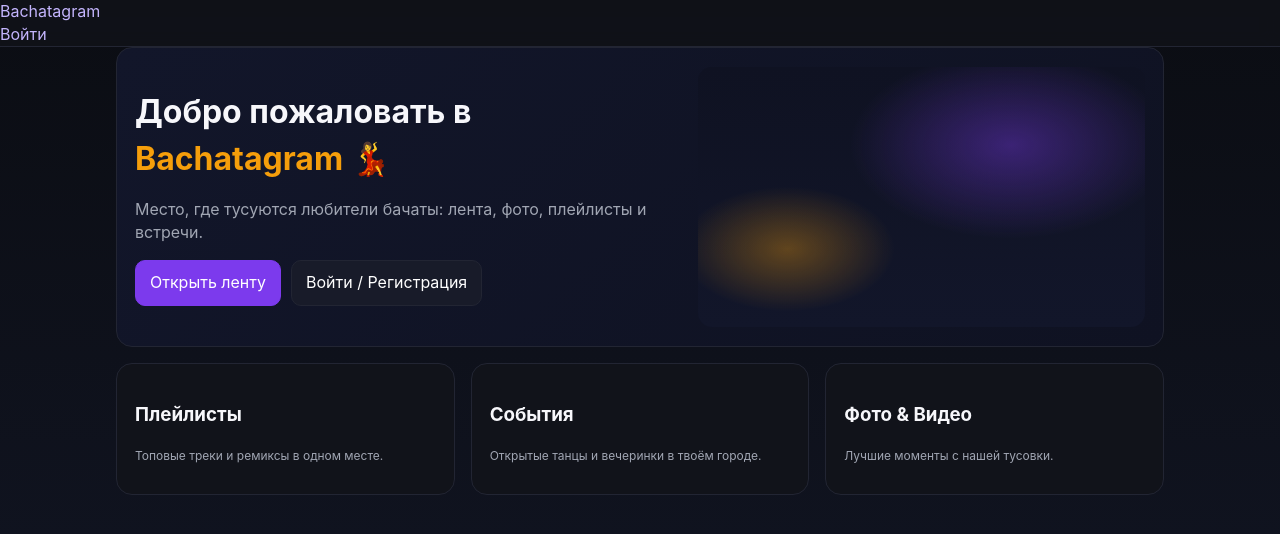
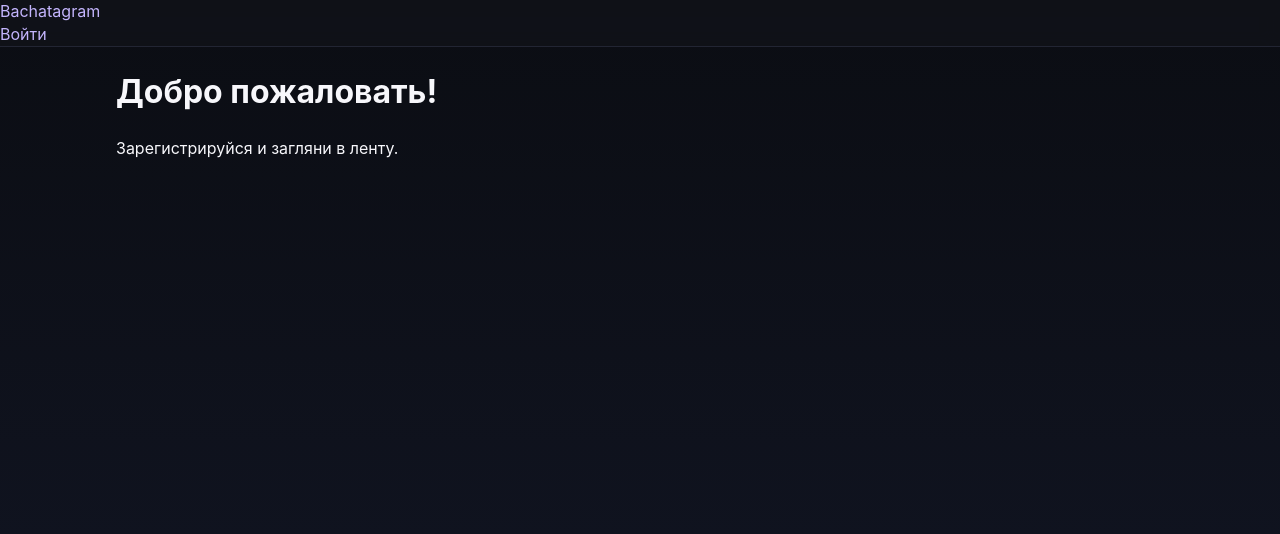
Before and after one commit to djdoodlez-gif/Bachata-music, a Flask app: template templates/index.html in a window 1280 px wide. Shown: the top 534 px of the page. Run offline with Flask 3, Linux system fonts and the light colour scheme; the template is opened without the code that fills it, so the values that code supplies are empty.

Commit message:
Update index.html

```diff
--- a/templates/index.html
+++ b/templates/index.html
@@ -1,29 +1,5 @@
 {% extends "base.html" %}
 {% block content %}
-<section class="hero card">
-  <div class="hero-inner">
-    <h1>Добро пожаловать в <span class="accent">Bachatagram</span> 💃</h1>
-    <p class="muted">Место, где тусуются любители бачаты: лента, фото, плейлисты и встречи.</p>
-    <div class="row gap">
-      <a class="btn primary" href="{{ url_for('feed') }}">Открыть ленту</a>
-      <a class="btn" href="{{ url_for('auth') }}">Войти / Регистрация</a>
-    </div>
-  </div>
-  <div class="hero-art"></div>
-</section>
-
-<section class="grid3">
-  <div class="card">
-    <h3>Плейлисты</h3>
-    <p class="muted small">Топовые треки и ремиксы в одном месте.</p>
-  </div>
-  <div class="card">
-    <h3>События</h3>
-    <p class="muted small">Открытые танцы и вечеринки в твоём городе.</p>
-  </div>
-  <div class="card">
-    <h3>Фото & Видео</h3>
-    <p class="muted small">Лучшие моменты с нашей тусовки.</p>
-  </div>
-</section>
+<h1>Добро пожаловать!</h1>
+<p>Зарегистрируйся и загляни в ленту.</p>
 {% endblock %}
```
